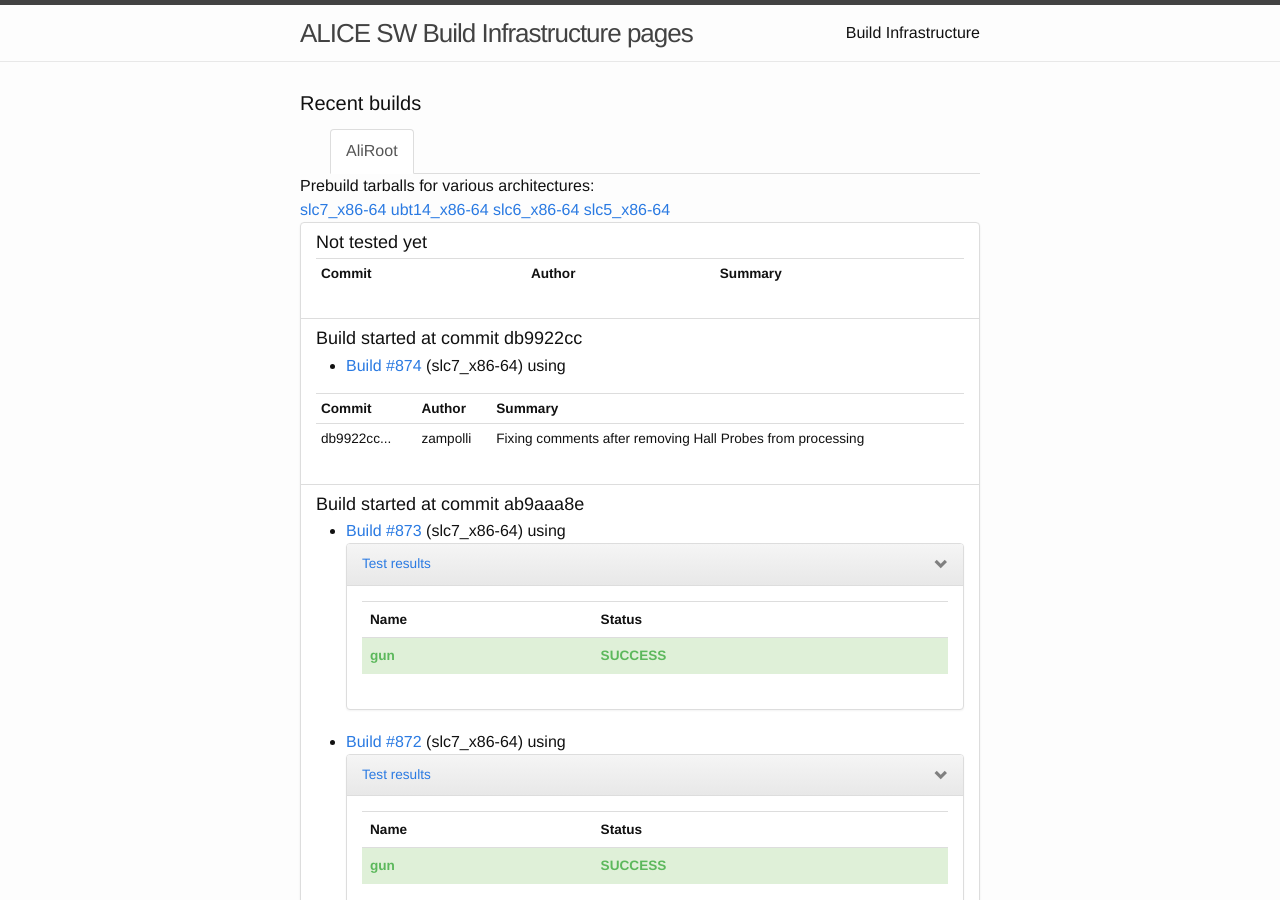
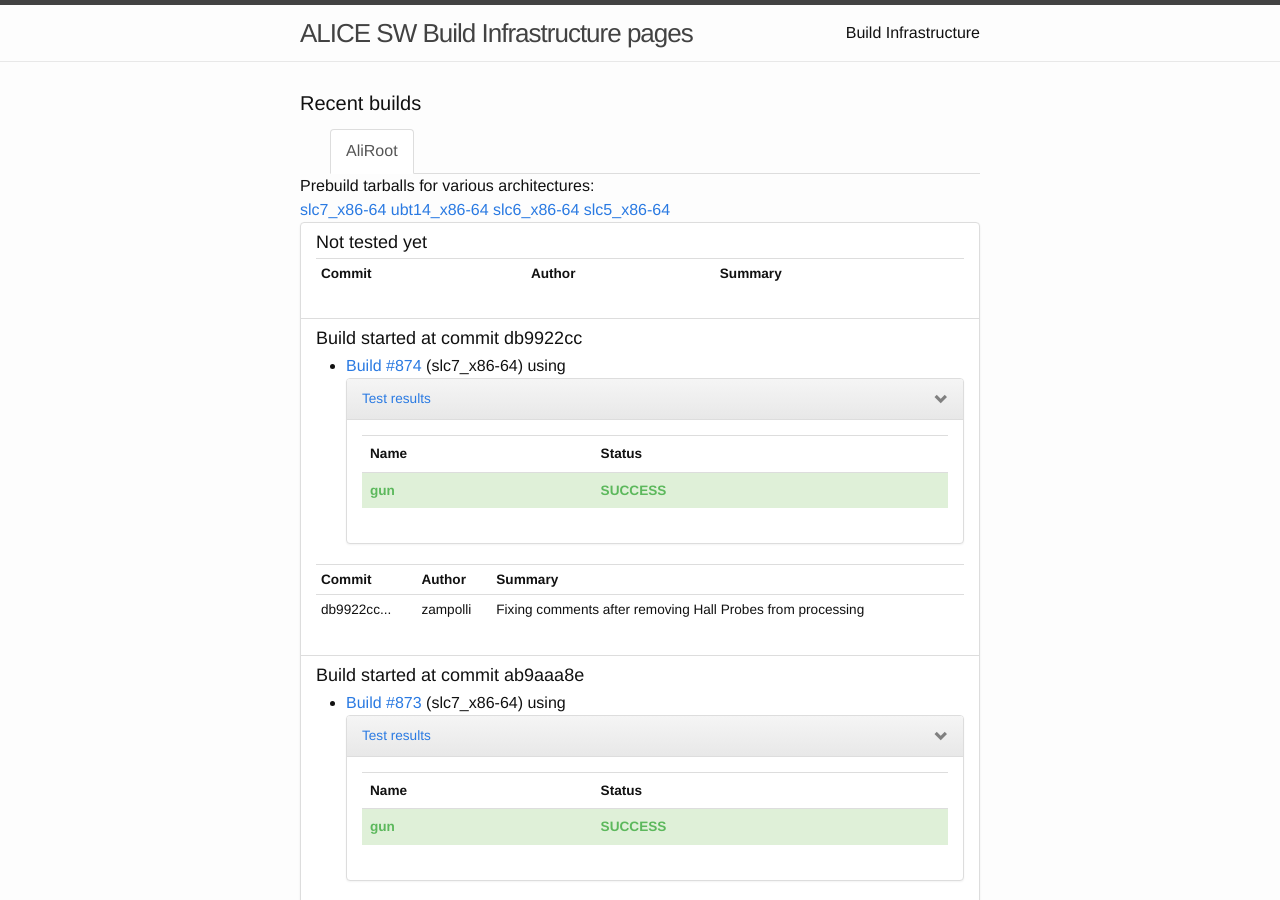
Before and after one commit to alisw/alisw.github.io, a Jekyll site: the page built from index.html, in a window 1280 px wide and 900 px high. Built offline with Jekyll 4.4.1, drawn with Linux system fonts in a browser that asks for light colours; nearby versions of some CDN libraries.

Commit message:
Updated results.

```diff
--- a/_data/tests_status.json
+++ b/_data/tests_status.json
@@ -529,6 +529,18 @@
             }
           } ]
         }
+      }, {
+        "key" : "874",
+        "by_name" : {
+          "buckets" : [ {
+            "key" : "gun",
+            "status" : {
+              "buckets" : [ {
+                "key" : "SUCCESS"
+              } ]
+            }
+          } ]
+        }
       } ]
     }
   }
```
